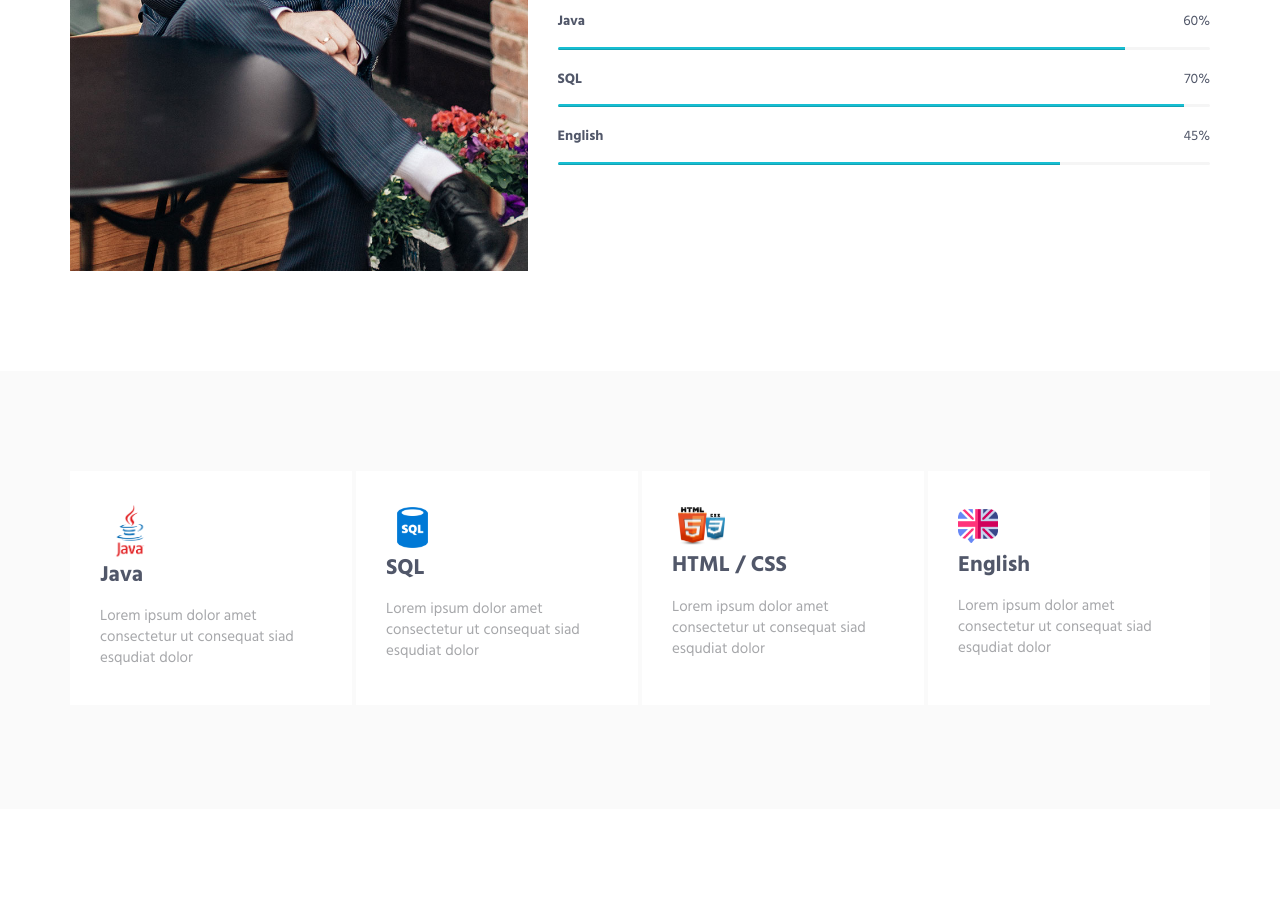
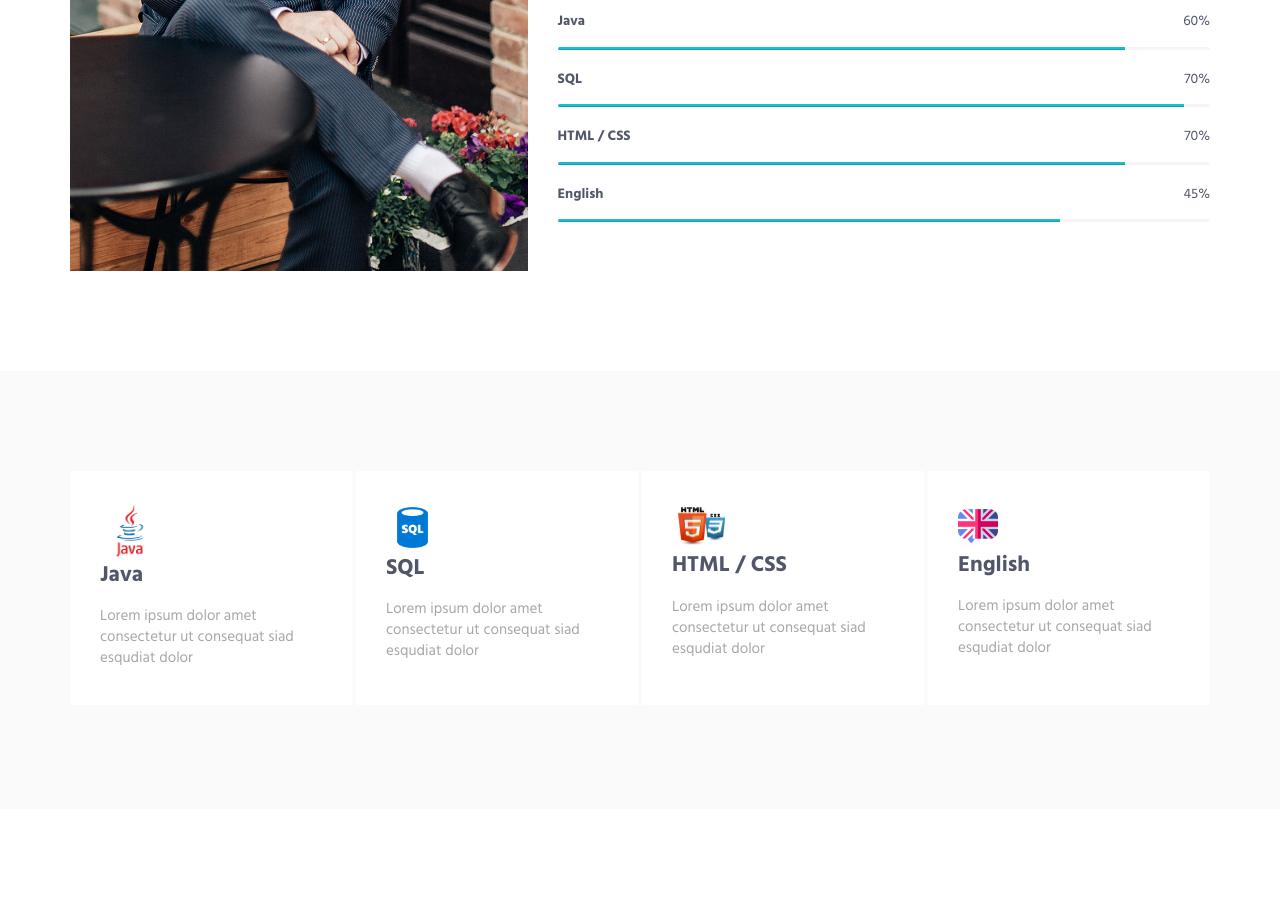
Before and after one commit to dmitrygurinovich/dmitrygurinovich.github.io, a plain HTML site: page index.html in a window 1280 px wide. Shown: the part 1128-2034 px from the top of the page. Drawn offline with Linux system fonts and the light colour scheme; files whose address does not match are found by name.

Commit message:
Update index.html

```diff
--- a/index.html
+++ b/index.html
@@ -125,6 +125,12 @@
                             <h5>SQL<span class="color-heading pull-right">70%</span></h5>
                             <div class="progress">
                                 <div class="progress-bar bg-color-base" role="progressbar" data-width="96"></div>
+                            </div>
+                        </div>
+                        <div class="progress-box">
+                            <h5>HTML / CSS<span class="color-heading pull-right">70%</span></h5>
+                            <div class="progress">
+                                <div class="progress-bar bg-color-base" role="progressbar" data-width="87"></div>
                             </div>
                         </div>
                         <div class="progress-box">
```
